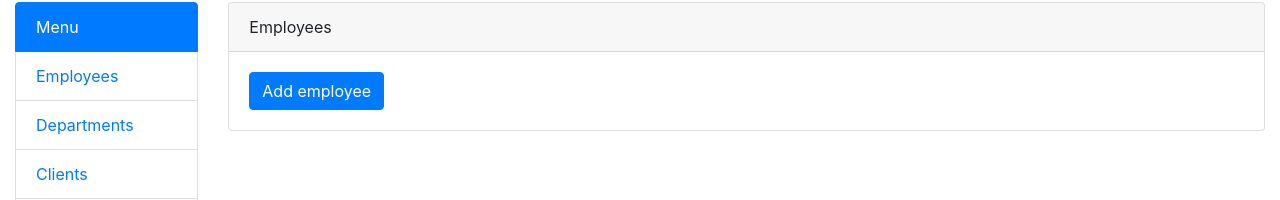
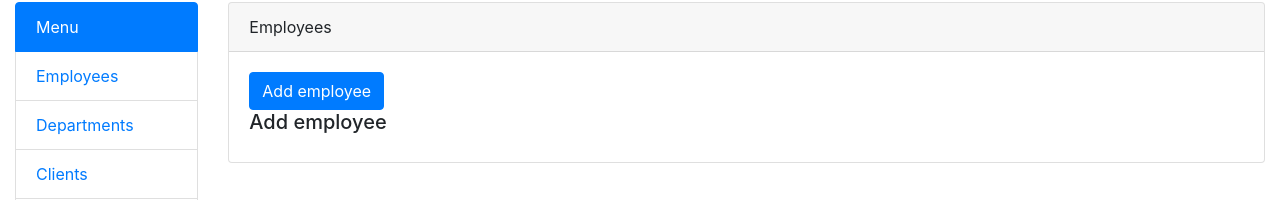
Before and after one commit to resourceidea/resourceideaui, a React (Create React App) app: page /admin/employees/add in a window 1280 px wide. Shown: the part 112-312 px from the top of the page. Built offline with nearby package versions, Linux system fonts and the light colour scheme.

Commit message:
Correct error in add employees route

```diff
--- a/src/components/admin/employee/Employee.js
+++ b/src/components/admin/employee/Employee.js
@@ -10,8 +10,8 @@ class Employee extends Component{
                     Employees
                 </div>
                 <div className="card-body">
-                    <Link to='/admin/employee/add' className='btn btn-primary'>Add employee</Link>
-                    <Route path='/admin/employee/add' component={AddEmployee} />
+                    <Link to='/admin/employees/add' className='btn btn-primary'>Add employee</Link>
+                    <Route path='/admin/employees/add' component={AddEmployee} />
                 </div>
             </div>
         );
```
